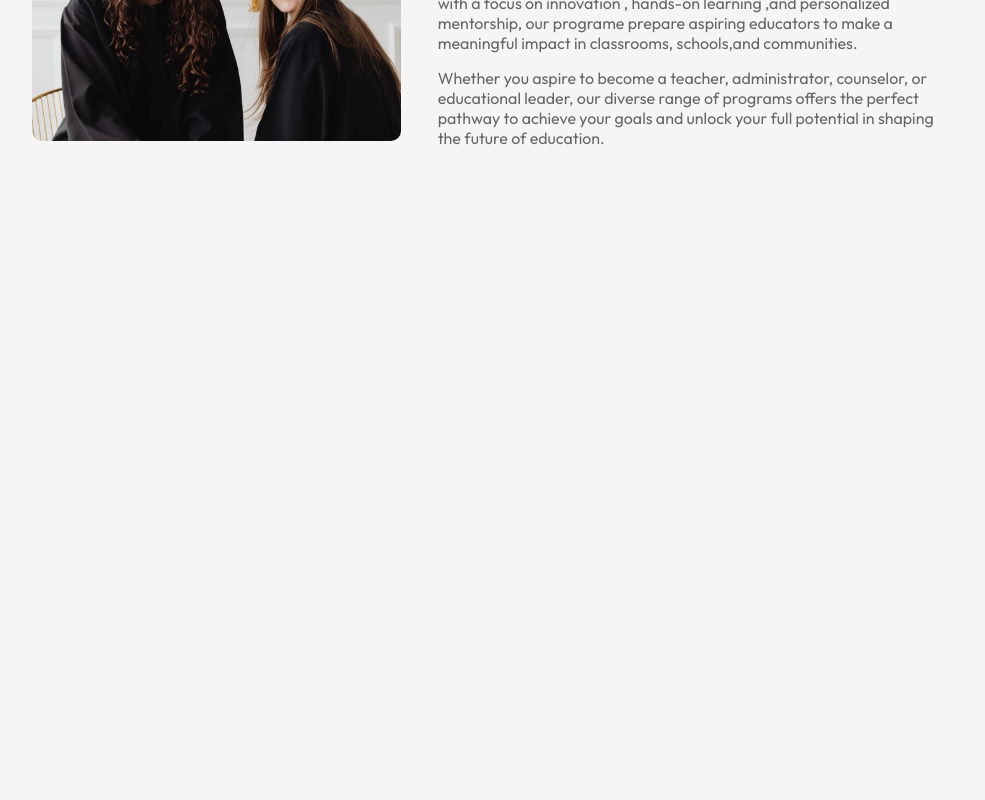
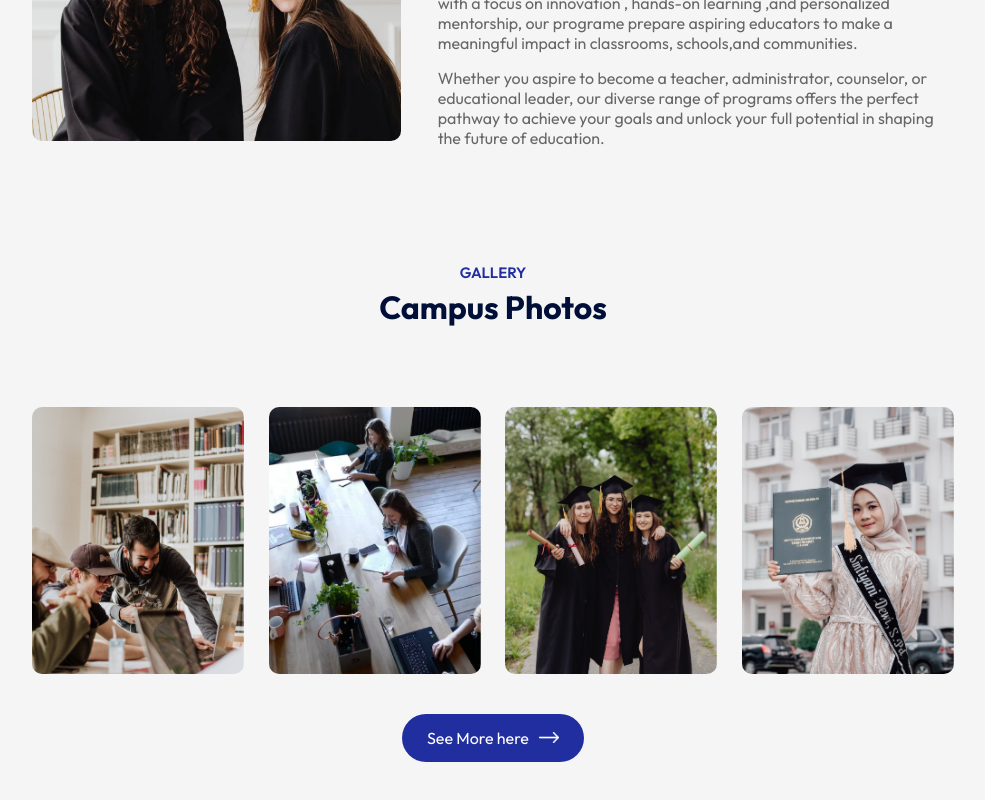
Before and after one commit to kalsar/Knit07, a React (Vite) app in the folder edusity/: page / in a window 1280 px wide. Shown: the part 1631-2431 px from the top of the page, without its empty margins (147-1132 px from the left). Before the commit the page ends 1894 px from the top, so only its background shows below. Built offline with nearby package versions, Linux system fonts and the light colour scheme.

Commit message:
complete campush section

```diff
--- a/edusity/src/App.jsx
+++ b/edusity/src/App.jsx
@@ -6,6 +6,7 @@
 import Programs from './components/programs/Programs'
 import Title from './components/title/Title'
 import About from './components/about/About'
+import Campush from './components/campush/Campush'
 
 const App=()=> {
   const [count, setCount] = useState(0)
@@ -18,6 +19,8 @@
     <Title subtitle='our program' title='What We Offer'/>
     <Programs />
     <About/>
+    <Title subtitle='Gallery' title='Campus Photos'/>
+    <Campush/>
 
     </div>
 
--- /dev/null
+++ b/edusity/src/components/campush/Campush.css
@@ -0,0 +1,18 @@
+.campush{
+    margin: 80px auto;
+    width: 90%;
+    text-align: center;
+
+}
+.gallery{
+    display: flex;
+    align-items: center;
+    justify-content: space-between;
+    margin-bottom: 40px;
+
+
+}
+.gallery img{
+    width: 23%;
+    border-radius: 10px;
+}
--- /dev/null
+++ b/edusity/src/components/campush/Campush.jsx
@@ -0,0 +1,24 @@
+import React from 'react'
+import './Campush.css'
+import gallery_1 from '../../assets/gallery-1.png'
+import gallery_2 from '../../assets/gallery-2.png'
+import gallery_3 from '../../assets/gallery-3.png'
+import gallery_4 from '../../assets/gallery-4.png'
+import white_arrow from '../../assets/white-arrow.png'
+
+const Campush = () => {
+  return (
+    <div className='campush'>
+        <div className='gallery'>
+        <img src={gallery_1} alt='' />
+        <img src={gallery_2} alt='' />
+        <img src={gallery_3} alt='' />
+        <img src={gallery_4} alt='' />
+
+        </div>
+        <button className='btn dark-btn'>See More here <img src={white_arrow} alt=" " /></button>
+    </div>
+  )
+}
+
+export default Campush
--- a/edusity/src/index.css
+++ b/edusity/src/index.css
@@ -39,3 +39,12 @@
   width: 20px;
   margin-left: 10px;
 }
+
+.btn.dark-btn{
+  background: #212EA0;
+  color: #fff;
+
+
+
+
+}
```
